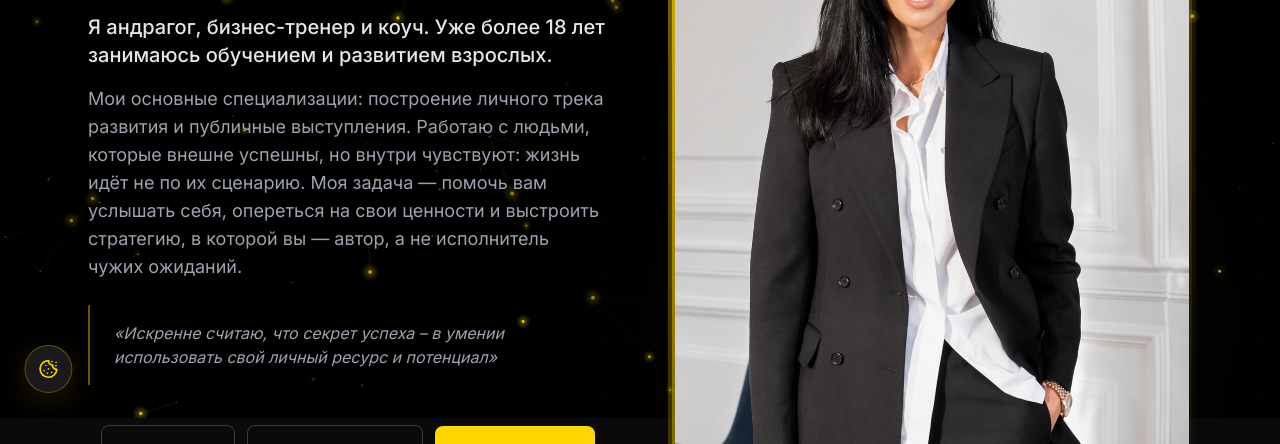
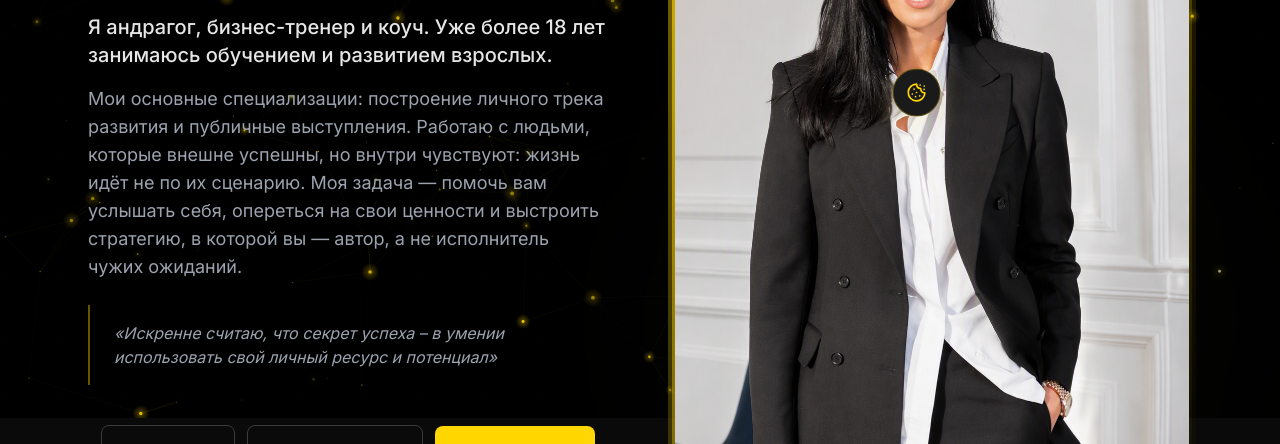
Before and after one commit to krasayyycheg-wq/guzel-gaziz-coach, a React (Vite) app: page / in a window 1280 px wide. Shown: the part 382-826 px from the top of the page. Built offline with nearby package versions, Linux system fonts and the light colour scheme; no server answers.

Commit message:
Animate cookie icon across the viewport

```diff
--- a/src/components/CookieBanner.tsx
+++ b/src/components/CookieBanner.tsx
@@ -10,6 +10,10 @@ export function CookieBanner() {
   const reducedMotion = useReducedMotion();
   const [showIcon, setShowIcon] = useState(false);
   const [showPopup, setShowPopup] = useState(false);
+  const [viewport, setViewport] = useState(() => ({
+    width: typeof window === 'undefined' ? 0 : window.innerWidth,
+    height: typeof window === 'undefined' ? 0 : window.innerHeight,
+  }));
 
   useEffect(() => {
     const consent = localStorage.getItem(CONSENT_KEY);
@@ -19,6 +23,17 @@ export function CookieBanner() {
       loadMetrika();
     }
   }, []);
+
+  useEffect(() => {
+    const handleResize = () => {
+      setViewport({ width: window.innerWidth, height: window.innerHeight });
+    };
+    window.addEventListener('resize', handleResize);
+    return () => window.removeEventListener('resize', handleResize);
+  }, []);
+
+  const travelX = Math.max(viewport.width - 88, 0);
+  const travelY = Math.max(viewport.height - 104, 0);
 
   const accept = () => {
     localStorage.setItem(CONSENT_KEY, 'all');
@@ -40,10 +55,20 @@ export function CookieBanner() {
         {showIcon && (
           <motion.div
             initial={{ opacity: 0, scale: 0.8 }}
-            animate={{ opacity: 1, scale: 1 }}
+            animate={reducedMotion ? { opacity: 1, scale: 1 } : {
+              opacity: 1,
+              scale: 1,
+              x: [0, travelX * 0.7, travelX, travelX * 0.2, 0],
+              y: [0, -travelY * 0.35, -travelY * 0.85, -travelY, 0],
+            }}
             exit={{ opacity: 0, scale: 0.8 }}
-            transition={{ duration: 0.3 }}
-            className="fixed bottom-6 left-6 z-40"
+            transition={reducedMotion ? { duration: 0.3 } : {
+              opacity: { duration: 0.3 },
+              scale: { duration: 0.3 },
+              x: { duration: 22, repeat: Infinity, ease: 'easeInOut' },
+              y: { duration: 22, repeat: Infinity, ease: 'easeInOut' },
+            }}
+            className="fixed bottom-6 left-6 z-40 pointer-events-none"
           >
             <motion.button
               animate={reducedMotion ? undefined : {
@@ -55,7 +80,7 @@ export function CookieBanner() {
               onClick={() => setShowPopup(true)}
               aria-label="Настройки cookies"
               title="Настроить cookies"
-              className="w-12 h-12 rounded-full bg-bg-card border border-accent/30 text-accent shadow-[0_8px_30px_rgba(255,214,0,0.12)] flex items-center justify-center hover:border-accent/60 transition-colors"
+              className="pointer-events-auto w-12 h-12 rounded-full bg-bg-card border border-accent/30 text-accent shadow-[0_8px_30px_rgba(255,214,0,0.12)] flex items-center justify-center hover:border-accent/60 transition-colors"
             >
               <Cookie size={20} />
             </motion.button>
```
